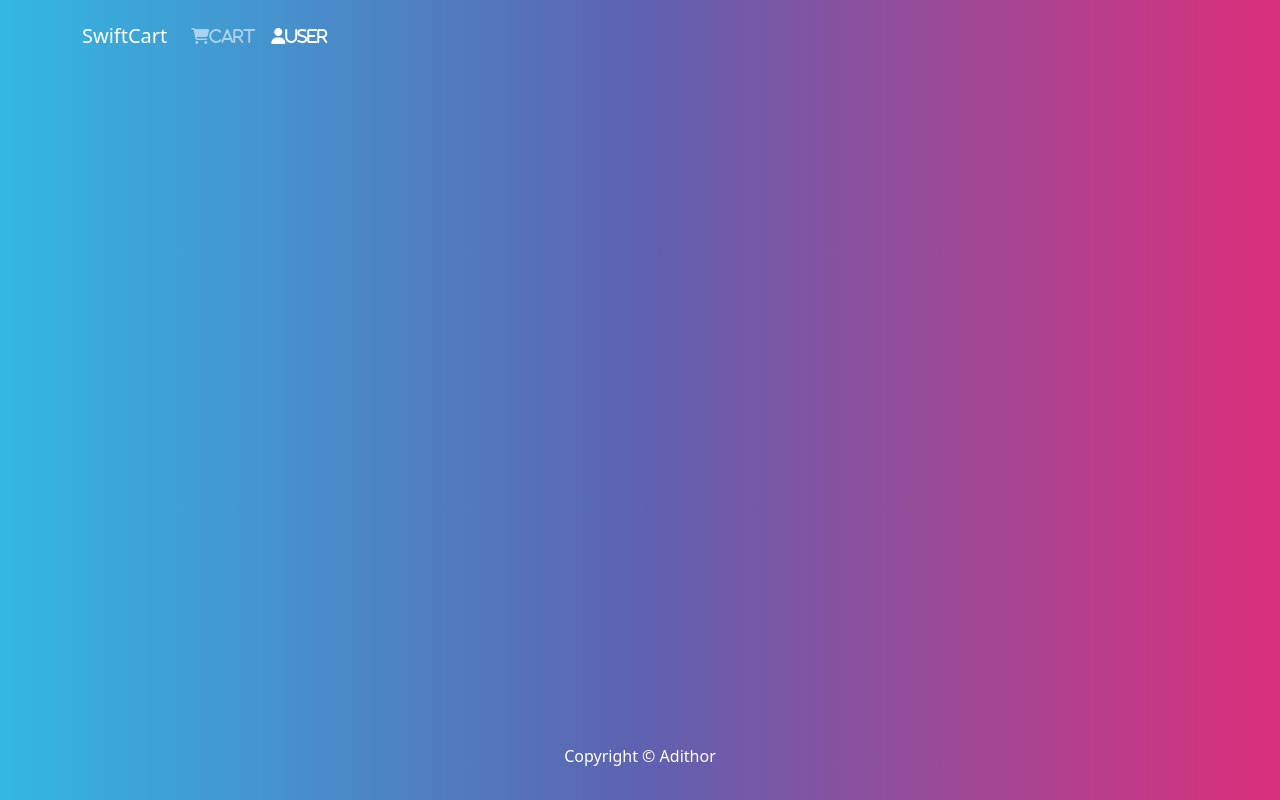
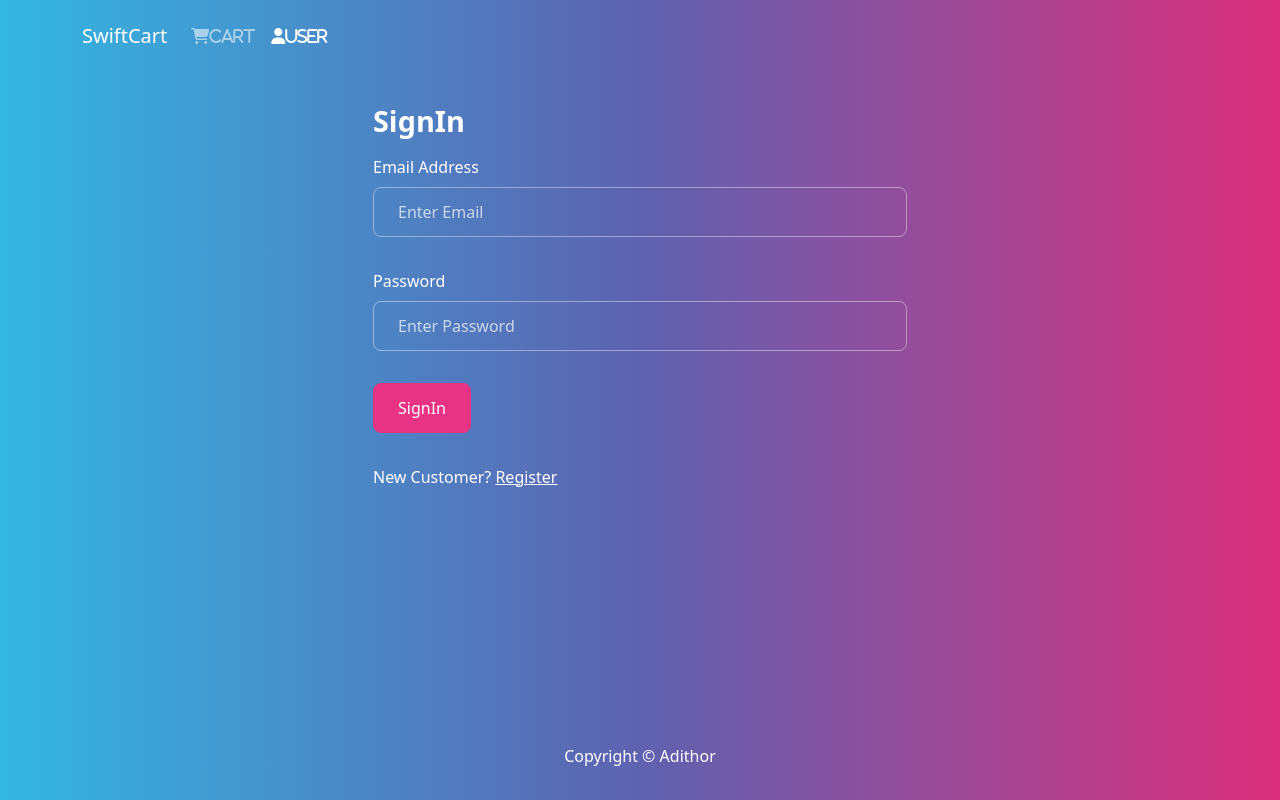
Before and after one commit to adityarathor007/Django, a React (Create React App) app in the folder frontend/: page /login in a window 1280 px wide. Built offline with nearby package versions, Linux system fonts and the light colour scheme.

Commit message:
User Login Functionality

```diff
--- a/frontend/src/App.js
+++ b/frontend/src/App.js
@@ -5,6 +5,7 @@ import Footer from './components/Footer'
 import HomeScreen from './screens/HomeScreen';
 import ProductScreen from './screens/ProductScreen';
 import CartScreen from './screens/CartScreen';
+import LoginScreen from './screens/LoginScreen';
 
 
 function App() {
@@ -15,8 +16,10 @@ function App() {
         <Container>
           <Routes>
         <Route path='/' element={<HomeScreen />} exact />
+        <Route path='/login' element={<LoginScreen />} />
         <Route path='/product/:id' element={<ProductScreen />} />
         <Route path='/cart/:id?' element={<CartScreen />} />
+
         </Routes>
         </Container>
         </main>
--- a/frontend/src/actions/userActions.js
+++ b/frontend/src/actions/userActions.js
@@ -33,7 +33,7 @@ export const login=(email,password) => async (dispatch) => {
 
         localStorage.setItem('userInfo',JSON.stringify(data))
     }
-    catch{
+    catch(error){
         dispatch({
             type: USER_LOGIN_FAIL,
             payload:error.response && error.response.data.detail
--- /dev/null
+++ b/frontend/src/components/FormContainer.js
@@ -0,0 +1,17 @@
+import React from 'react'
+import {Container,Row,Col} from 'react-bootstrap'
+
+function FormContainer({children}) {
+  return (
+    <Container>
+      <Row className="justify-content-md-center">
+        <Col xs={12} md={6}>
+            {children}
+        </Col>
+
+      </Row>
+    </Container>
+  )
+}
+
+export default FormContainer
--- /dev/null
+++ b/frontend/src/screens/LoginScreen.js
@@ -0,0 +1,81 @@
+import React,{useState,useEffect, useReducer} from 'react'
+import {Link, redirect,useNavigate,useLocation} from 'react-router-dom'
+import {Form,Button,Row,Col} from 'react-bootstrap'
+import {useDispatch,useSelector} from 'react-redux'
+import Loader from '../components/Loader'
+import Message from '../components/Message'
+import {login} from '../actions/userActions'
+import FormContainer from '../components/FormContainer'
+
+function LoginScreen() {
+    const [email,setEmail] = useState('')
+    const [password,setPassword] = useState('')
+
+    const location=useLocation()
+    const navigate=useNavigate()
+    const dispatch=useDispatch()
+
+    const submitHandler = (e) =>{
+        e.preventDefault()
+        // console.log('Submitted')
+        dispatch(login(email,password))
+    }
+
+    const redirect=location.search?location.search.split('=')[1] : '/'
+
+    const userLogin = useSelector(state=>state.userLogin)
+
+    const {error,loading,userInfo} = userLogin
+
+    useEffect(() => {
+        if(userInfo){
+            navigate(redirect)
+
+        }
+    },[userInfo,redirect,navigate])
+
+
+  return (
+    <FormContainer>
+        <h1>SignIn</h1>
+
+        {error && <Message variant='danger'>{error}</Message>}
+        {loading && <Loader></Loader>}
+
+
+        <Form onSubmit={submitHandler}>
+            <Form.Group controlId='email' className='mb-3'>
+                <Form.Label>Email Address</Form.Label>
+                <Form.Control
+                type='email'
+                placeholder='Enter Email'
+                value={email}
+                onChange={(e)=>setEmail(e.target.value)}></Form.Control>
+            </Form.Group>
+
+            <Form.Group controlId='password' className='mb-3'>
+                <Form.Label>Password</Form.Label>
+                <Form.Control
+                type='password'
+                placeholder='Enter Password'
+                value={password}
+                onChange={(e)=>setPassword(e.target.value)}></Form.Control>
+            </Form.Group>
+
+            <Button type='submit' variant='primary'>
+                SignIn
+            </Button>
+
+        </Form>
+
+        <Row className='py-3'>
+            <Col>
+            New Customer? <Link to={redirect? `/register?redirect=${redirect}` : '/register' }>Register</Link>
+            </Col>
+        </Row>
+    </FormContainer>
+
+  )
+}
+
+export default LoginScreen
--- a/frontend/src/store.js
+++ b/frontend/src/store.js
@@ -18,7 +18,7 @@ const cartItemsfrom_locStorage=localStorage.getItem('cartItems')?
 
 
 const userInfofrom_locStorage=localStorage.getItem('userInfo')?
-    JSON.parse(localStorage.getItem('userInfo')):null
+    JSON.parse(localStorage.getItem('userInfo')):null //this is done to ensure that whenver we reload the it gets info from the local storage
 
 
 const middleware = [thunk]
```
Also changed, not shown: 1 other file (tests, documents, lock files or other folders).
